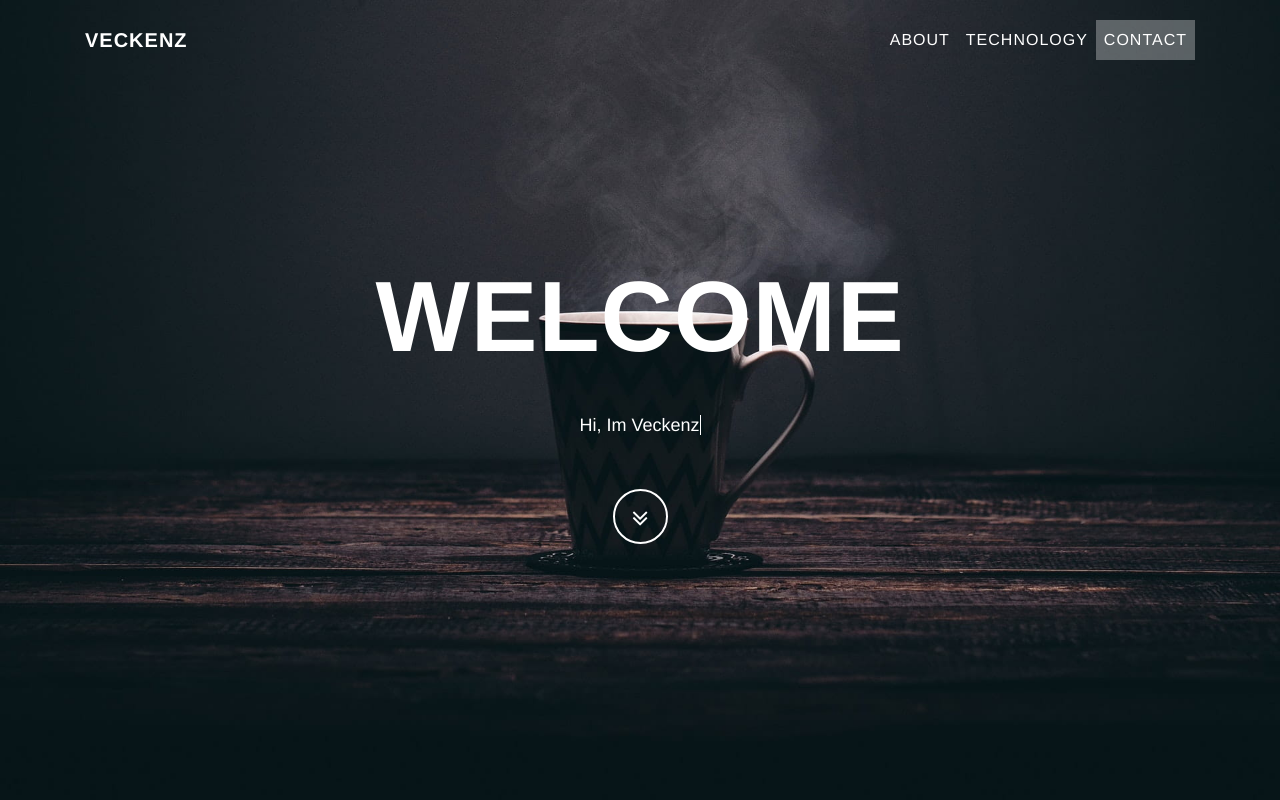
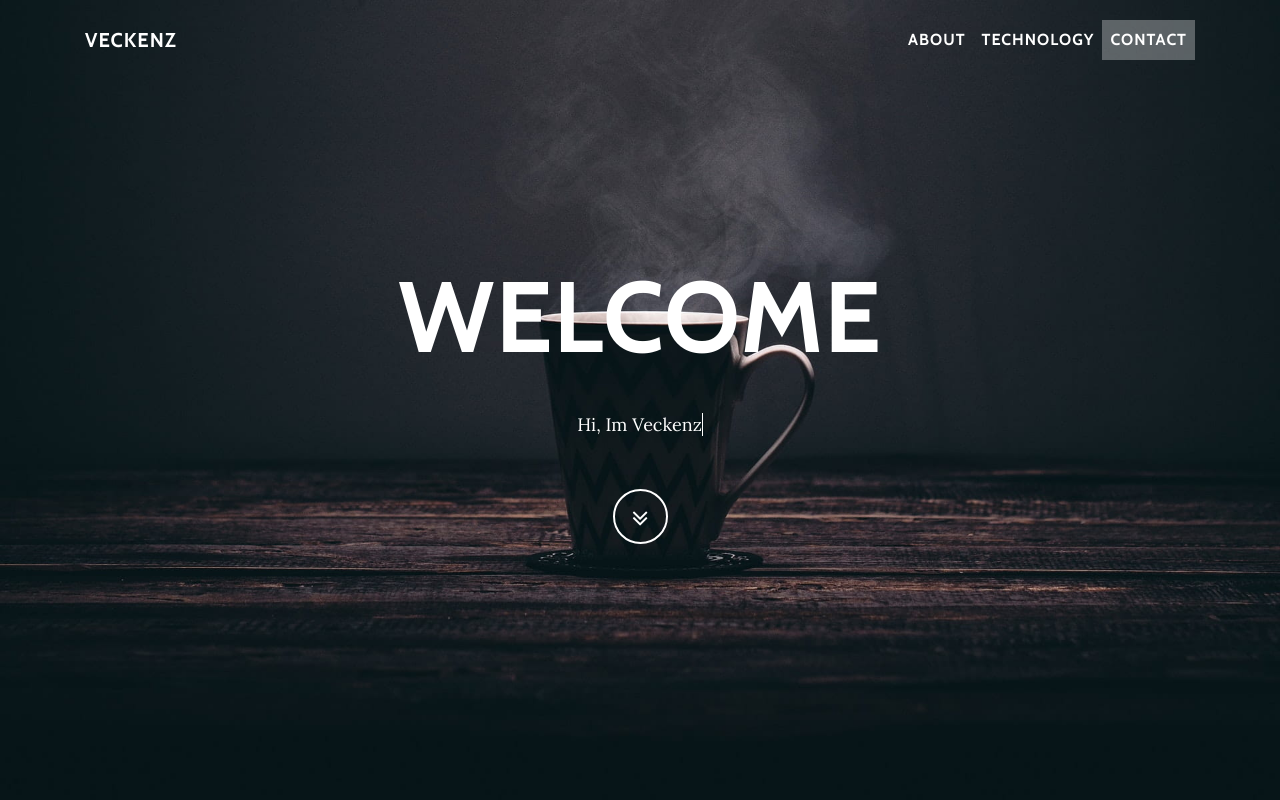
Before and after one commit to kimkimhun/veckenz.io, a plain HTML site: page index.html in a window 1280 px wide. Shown: the top 800 px of the page. Drawn offline with nearby package versions, Linux system fonts and the light colour scheme; a web font is replaced by a local one.

Commit message:
change font

```diff
--- a/css/font/font-cabin.css
+++ /dev/null
@@ -1,24 +0,0 @@
-/* vietnamese */
-@font-face {
-  font-family: 'Cabin';
-  font-style: normal;
-  font-weight: 700;
-  src: local('Cabin Bold'), local('Cabin-Bold'), url(https://fonts.gstatic.com/s/cabin/v12/u-480qWljRw-PdeL2uhquylWeg.woff2) format('woff2');
-  unicode-range: U+0102-0103, U+0110-0111, U+1EA0-1EF9, U+20AB;
-}
-/* latin-ext */
-@font-face {
-  font-family: 'Cabin';
-  font-style: normal;
-  font-weight: 700;
-  src: local('Cabin Bold'), local('Cabin-Bold'), url(https://fonts.gstatic.com/s/cabin/v12/u-480qWljRw-PdeL2uhruylWeg.woff2) format('woff2');
-  unicode-range: U+0100-024F, U+0259, U+1E00-1EFF, U+2020, U+20A0-20AB, U+20AD-20CF, U+2113, U+2C60-2C7F, U+A720-A7FF;
-}
-/* latin */
-@font-face {
-  font-family: 'Cabin';
-  font-style: normal;
-  font-weight: 700;
-  src: local('Cabin Bold'), local('Cabin-Bold'), url(https://fonts.gstatic.com/s/cabin/v12/u-480qWljRw-PdeL2uhluyk.woff2) format('woff2');
-  unicode-range: U+0000-00FF, U+0131, U+0152-0153, U+02BB-02BC, U+02C6, U+02DA, U+02DC, U+2000-206F, U+2074, U+20AC, U+2122, U+2191, U+2193, U+2212, U+2215, U+FEFF, U+FFFD;
-}
--- a/css/font/font-lora.css
+++ /dev/null
@@ -1,160 +0,0 @@
-/* cyrillic-ext */
-@font-face {
-  font-family: 'Lora';
-  font-style: italic;
-  font-weight: 400;
-  src: local('Lora Italic'), local('Lora-Italic'), url(https://fonts.gstatic.com/s/lora/v12/0QIhMX1D_JOuMw_LLPtLp_A.woff2) format('woff2');
-  unicode-range: U+0460-052F, U+1C80-1C88, U+20B4, U+2DE0-2DFF, U+A640-A69F, U+FE2E-FE2F;
-}
-/* cyrillic */
-@font-face {
-  font-family: 'Lora';
-  font-style: italic;
-  font-weight: 400;
-  src: local('Lora Italic'), local('Lora-Italic'), url(https://fonts.gstatic.com/s/lora/v12/0QIhMX1D_JOuMw_LJftLp_A.woff2) format('woff2');
-  unicode-range: U+0400-045F, U+0490-0491, U+04B0-04B1, U+2116;
-}
-/* vietnamese */
-@font-face {
-  font-family: 'Lora';
-  font-style: italic;
-  font-weight: 400;
-  src: local('Lora Italic'), local('Lora-Italic'), url(https://fonts.gstatic.com/s/lora/v12/0QIhMX1D_JOuMw_LLvtLp_A.woff2) format('woff2');
-  unicode-range: U+0102-0103, U+0110-0111, U+1EA0-1EF9, U+20AB;
-}
-/* latin-ext */
-@font-face {
-  font-family: 'Lora';
-  font-style: italic;
-  font-weight: 400;
-  src: local('Lora Italic'), local('Lora-Italic'), url(https://fonts.gstatic.com/s/lora/v12/0QIhMX1D_JOuMw_LL_tLp_A.woff2) format('woff2');
-  unicode-range: U+0100-024F, U+0259, U+1E00-1EFF, U+2020, U+20A0-20AB, U+20AD-20CF, U+2113, U+2C60-2C7F, U+A720-A7FF;
-}
-/* latin */
-@font-face {
-  font-family: 'Lora';
-  font-style: italic;
-  font-weight: 400;
-  src: local('Lora Italic'), local('Lora-Italic'), url(https://fonts.gstatic.com/s/lora/v12/0QIhMX1D_JOuMw_LIftL.woff2) format('woff2');
-  unicode-range: U+0000-00FF, U+0131, U+0152-0153, U+02BB-02BC, U+02C6, U+02DA, U+02DC, U+2000-206F, U+2074, U+20AC, U+2122, U+2191, U+2193, U+2212, U+2215, U+FEFF, U+FFFD;
-}
-/* cyrillic-ext */
-@font-face {
-  font-family: 'Lora';
-  font-style: italic;
-  font-weight: 700;
-  src: local('Lora Bold Italic'), local('Lora-BoldItalic'), url(https://fonts.gstatic.com/s/lora/v12/0QIiMX1D_JOuMw_Dmt5eldGry70.woff2) format('woff2');
-  unicode-range: U+0460-052F, U+1C80-1C88, U+20B4, U+2DE0-2DFF, U+A640-A69F, U+FE2E-FE2F;
-}
-/* cyrillic */
-@font-face {
-  font-family: 'Lora';
-  font-style: italic;
-  font-weight: 700;
-  src: local('Lora Bold Italic'), local('Lora-BoldItalic'), url(https://fonts.gstatic.com/s/lora/v12/0QIiMX1D_JOuMw_Dmt5enNGry70.woff2) format('woff2');
-  unicode-range: U+0400-045F, U+0490-0491, U+04B0-04B1, U+2116;
-}
-/* vietnamese */
-@font-face {
-  font-family: 'Lora';
-  font-style: italic;
-  font-weight: 700;
-  src: local('Lora Bold Italic'), local('Lora-BoldItalic'), url(https://fonts.gstatic.com/s/lora/v12/0QIiMX1D_JOuMw_Dmt5el9Gry70.woff2) format('woff2');
-  unicode-range: U+0102-0103, U+0110-0111, U+1EA0-1EF9, U+20AB;
-}
-/* latin-ext */
-@font-face {
-  font-family: 'Lora';
-  font-style: italic;
-  font-weight: 700;
-  src: local('Lora Bold Italic'), local('Lora-BoldItalic'), url(https://fonts.gstatic.com/s/lora/v12/0QIiMX1D_JOuMw_Dmt5eltGry70.woff2) format('woff2');
-  unicode-range: U+0100-024F, U+0259, U+1E00-1EFF, U+2020, U+20A0-20AB, U+20AD-20CF, U+2113, U+2C60-2C7F, U+A720-A7FF;
-}
-/* latin */
-@font-face {
-  font-family: 'Lora';
-  font-style: italic;
-  font-weight: 700;
-  src: local('Lora Bold Italic'), local('Lora-BoldItalic'), url(https://fonts.gstatic.com/s/lora/v12/0QIiMX1D_JOuMw_Dmt5emNGr.woff2) format('woff2');
-  unicode-range: U+0000-00FF, U+0131, U+0152-0153, U+02BB-02BC, U+02C6, U+02DA, U+02DC, U+2000-206F, U+2074, U+20AC, U+2122, U+2191, U+2193, U+2212, U+2215, U+FEFF, U+FFFD;
-}
-/* cyrillic-ext */
-@font-face {
-  font-family: 'Lora';
-  font-style: normal;
-  font-weight: 400;
-  src: local('Lora Regular'), local('Lora-Regular'), url(https://fonts.gstatic.com/s/lora/v12/0QIvMX1D_JOuMwf7I-NP.woff2) format('woff2');
-  unicode-range: U+0460-052F, U+1C80-1C88, U+20B4, U+2DE0-2DFF, U+A640-A69F, U+FE2E-FE2F;
-}
-/* cyrillic */
-@font-face {
-  font-family: 'Lora';
-  font-style: normal;
-  font-weight: 400;
-  src: local('Lora Regular'), local('Lora-Regular'), url(https://fonts.gstatic.com/s/lora/v12/0QIvMX1D_JOuMw77I-NP.woff2) format('woff2');
-  unicode-range: U+0400-045F, U+0490-0491, U+04B0-04B1, U+2116;
-}
-/* vietnamese */
-@font-face {
-  font-family: 'Lora';
-  font-style: normal;
-  font-weight: 400;
-  src: local('Lora Regular'), local('Lora-Regular'), url(https://fonts.gstatic.com/s/lora/v12/0QIvMX1D_JOuMwX7I-NP.woff2) format('woff2');
-  unicode-range: U+0102-0103, U+0110-0111, U+1EA0-1EF9, U+20AB;
-}
-/* latin-ext */
-@font-face {
-  font-family: 'Lora';
-  font-style: normal;
-  font-weight: 400;
-  src: local('Lora Regular'), local('Lora-Regular'), url(https://fonts.gstatic.com/s/lora/v12/0QIvMX1D_JOuMwT7I-NP.woff2) format('woff2');
-  unicode-range: U+0100-024F, U+0259, U+1E00-1EFF, U+2020, U+20A0-20AB, U+20AD-20CF, U+2113, U+2C60-2C7F, U+A720-A7FF;
-}
-/* latin */
-@font-face {
-  font-family: 'Lora';
-  font-style: normal;
-  font-weight: 400;
-  src: local('Lora Regular'), local('Lora-Regular'), url(https://fonts.gstatic.com/s/lora/v12/0QIvMX1D_JOuMwr7Iw.woff2) format('woff2');
-  unicode-range: U+0000-00FF, U+0131, U+0152-0153, U+02BB-02BC, U+02C6, U+02DA, U+02DC, U+2000-206F, U+2074, U+20AC, U+2122, U+2191, U+2193, U+2212, U+2215, U+FEFF, U+FFFD;
-}
-/* cyrillic-ext */
-@font-face {
-  font-family: 'Lora';
-  font-style: normal;
-  font-weight: 700;
-  src: local('Lora Bold'), local('Lora-Bold'), url(https://fonts.gstatic.com/s/lora/v12/0QIgMX1D_JOuO7HeNtFumsmv.woff2) format('woff2');
-  unicode-range: U+0460-052F, U+1C80-1C88, U+20B4, U+2DE0-2DFF, U+A640-A69F, U+FE2E-FE2F;
-}
-/* cyrillic */
-@font-face {
-  font-family: 'Lora';
-  font-style: normal;
-  font-weight: 700;
-  src: local('Lora Bold'), local('Lora-Bold'), url(https://fonts.gstatic.com/s/lora/v12/0QIgMX1D_JOuO7HeNthumsmv.woff2) format('woff2');
-  unicode-range: U+0400-045F, U+0490-0491, U+04B0-04B1, U+2116;
-}
-/* vietnamese */
-@font-face {
-  font-family: 'Lora';
-  font-style: normal;
-  font-weight: 700;
-  src: local('Lora Bold'), local('Lora-Bold'), url(https://fonts.gstatic.com/s/lora/v12/0QIgMX1D_JOuO7HeNtNumsmv.woff2) format('woff2');
-  unicode-range: U+0102-0103, U+0110-0111, U+1EA0-1EF9, U+20AB;
-}
-/* latin-ext */
-@font-face {
-  font-family: 'Lora';
-  font-style: normal;
-  font-weight: 700;
-  src: local('Lora Bold'), local('Lora-Bold'), url(https://fonts.gstatic.com/s/lora/v12/0QIgMX1D_JOuO7HeNtJumsmv.woff2) format('woff2');
-  unicode-range: U+0100-024F, U+0259, U+1E00-1EFF, U+2020, U+20A0-20AB, U+20AD-20CF, U+2113, U+2C60-2C7F, U+A720-A7FF;
-}
-/* latin */
-@font-face {
-  font-family: 'Lora';
-  font-style: normal;
-  font-weight: 700;
-  src: local('Lora Bold'), local('Lora-Bold'), url(https://fonts.gstatic.com/s/lora/v12/0QIgMX1D_JOuO7HeNtxumg.woff2) format('woff2');
-  unicode-range: U+0000-00FF, U+0131, U+0152-0153, U+02BB-02BC, U+02C6, U+02DA, U+02DC, U+2000-206F, U+2074, U+20AC, U+2122, U+2191, U+2193, U+2212, U+2215, U+FEFF, U+FFFD;
-}
--- a/index.html
+++ b/index.html
@@ -15,8 +15,8 @@
 
   <!-- Custom fonts for this template -->
   <link href="vendor/font-awesome/css/font-awesome.min.css" rel="stylesheet" type="text/css">
-  <link href="./css/font/font-lora.css" rel="stylesheet" type="text/css">
-  <link href='./css/font/font-cabin.css' rel='stylesheet' type='text/css'>
+  <link href="https://fonts.googleapis.com/css?family=Lora:400,700,400italic,700italic" rel="stylesheet" type="text/css">
+  <link href='https://fonts.googleapis.com/css?family=Cabin:700' rel='stylesheet' type='text/css'>
 
   <!-- Custom styles for this template -->
   <link href="css/grayscale.min.css" rel="stylesheet">
```
